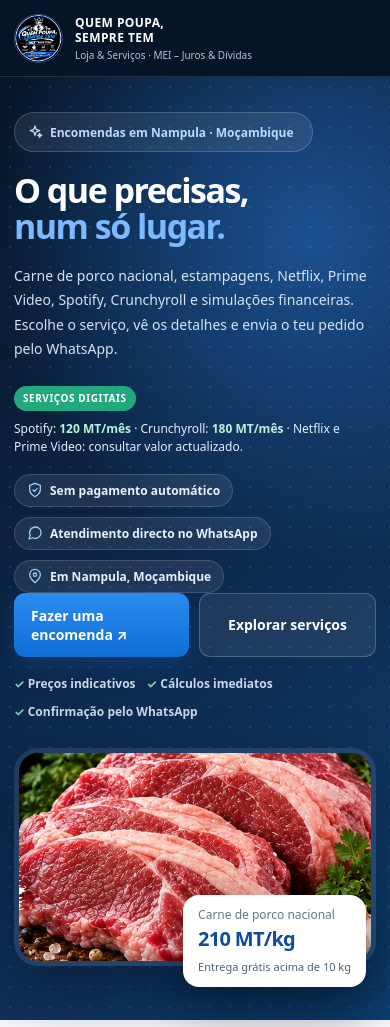
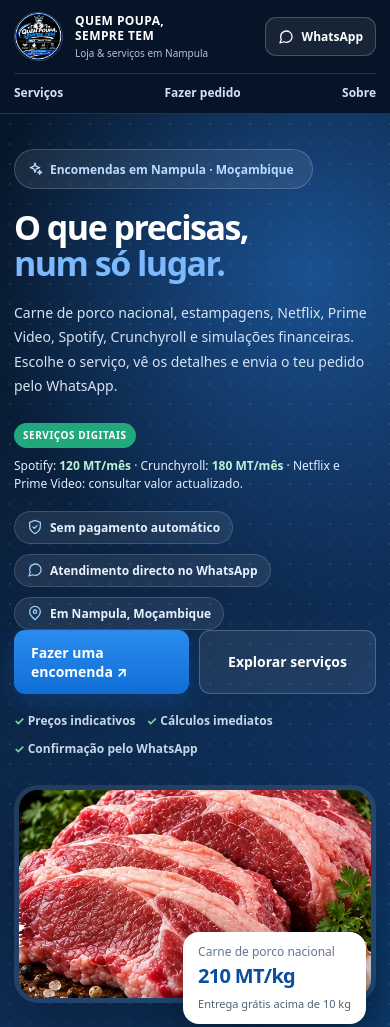
Before and after one commit to DelfioAndre/Quem_Poupa_Sempre_Tem, a plain HTML site: page index.html in a window 390 px wide. Shown: the top 1027 px of the page. Drawn offline with Linux system fonts and the light colour scheme.

Commit message:
Deslize suave

```diff
--- a/assets/css/styles.css
+++ b/assets/css/styles.css
@@ -16,7 +16,7 @@
     }
 
     html {
-      scroll-behavior: auto
+      scroll-behavior: smooth
     }
 
     body {
@@ -64,14 +64,16 @@
     }
 
     .topin {
-      display: flex;
+      display: grid;
+      grid-template-columns: auto minmax(0, 1fr) auto;
+      grid-template-areas: "brand nav contact";
       align-items: center;
-      justify-content: space-between;
-      gap: 16px;
-      min-height: 90px
+      gap: 24px;
+      min-height: 84px
     }
 
     .brand {
+      grid-area: brand;
       display: flex;
       align-items: center;
       gap: 12px;
@@ -99,6 +101,41 @@
       font-size: 11px;
       margin-top: 4px;
       line-height: 1.3
+    }
+
+    .topnav {
+      grid-area: nav;
+      display: flex;
+      align-items: center;
+      justify-content: center;
+      gap: clamp(14px, 2.2vw, 28px);
+      min-width: 0
+    }
+
+    .topnav a {
+      color: #d3e2f4;
+      font-size: 13px;
+      font-weight: 650;
+      white-space: nowrap;
+      transition: color .14s ease
+    }
+
+    .topnav a:hover,
+    .topnav a:focus-visible {
+      color: #fff;
+      text-decoration: underline;
+      text-underline-offset: 5px
+    }
+
+    .header-contact {
+      grid-area: contact;
+      white-space: nowrap
+    }
+
+    .header-contact .icon-svg {
+      width: 18px;
+      height: 18px;
+      flex: 0 0 18px
     }
 
     .outlinebtn,
@@ -827,6 +864,18 @@
     }
 
     @media(max-width:900px) {
+      .topin {
+        gap: 14px
+      }
+
+      .topnav {
+        gap: 14px
+      }
+
+      .topnav a {
+        font-size: 12px
+      }
+
       .hero-grid {
         gap: 26px;
         min-height: 490px
@@ -852,7 +901,10 @@
       }
 
       .topin {
-        min-height: 76px
+        grid-template-columns: minmax(0, 1fr) auto;
+        grid-template-areas: "brand contact" "nav nav";
+        gap: 12px 8px;
+        padding: 12px 0
       }
 
       .brand img {
@@ -868,8 +920,26 @@
         font-size: 10px
       }
 
-      .topin>.outlinebtn {
-        display: none
+      .topnav {
+        grid-column: 1 / -1;
+        justify-content: space-between;
+        border-top: 1px solid #ffffff20;
+        padding-top: 10px
+      }
+
+      .header-contact {
+        padding: 10px 12px;
+        font-size: 12px
+      }
+
+      .header-contact .icon-svg {
+        width: 16px;
+        height: 16px;
+        flex-basis: 16px
+      }
+
+      .topnav a {
+        font-size: 12px
       }
 
       .hero-grid {
--- a/index.html
+++ b/index.html
@@ -40,16 +40,23 @@
       Chrome, com JavaScript activado, para calcular carne, empréstimos e actualizar encomendas.</div>
   </noscript>
   <a class="skip" href="#servicos">Ir aos serviços</a>
-  <div class="top">
+  <header class="top">
     <div class="container topin">
       <a href="#inicio" class="brand" aria-label="Quem Poupa, Sempre Tem — início"><img
           src="assets/images/logo.webp" width="310" height="310" decoding="async"
           alt="Logótipo Quem Poupa, Sempre Tem"><span><strong>QUEM POUPA,<br>SEMPRE TEM</strong><small>Loja &amp;
-            Serviços · MEI – Juros &amp; Dívidas</small></span></a>
-      <a class="outlinebtn" href="https://wa.me/258856812121" target="_blank" rel="noopener noreferrer">Falar no
-        WhatsApp ↗</a>
+            serviços em Nampula</small></span></a>
+      <nav class="topnav" aria-label="Navegação principal">
+        <a href="#servicos">Serviços</a>
+        <a href="#pedidos">Fazer pedido</a>
+        <a href="#sobre">Sobre</a>
+      </nav>
+      <a class="outlinebtn header-contact" href="https://wa.me/258856812121" target="_blank" rel="noopener noreferrer">
+        <svg class="icon-svg" viewBox="0 0 24 24" aria-hidden="true"><path d="M21 11.5a8.4 8.4 0 0 1-.9 3.8 8.5 8.5 0 0 1-7.6 4.7 8.4 8.4 0 0 1-3.8-.9L3 21l1.9-5.7a8.4 8.4 0 0 1-.9-3.8 8.5 8.5 0 0 1 4.7-7.6 8.4 8.4 0 0 1 3.8-.9h.5a8.5 8.5 0 0 1 8 8v.5Z"/></svg>
+        <span>WhatsApp</span>
+      </a>
     </div>
-  </div>
+  </header>
   <main id="inicio">
     <section class="hero">
       <div class="container hero-grid">
@@ -533,7 +540,7 @@
         <p>Carne de porco · Estampagens · Entretenimento digital · Informação financeira MEI<br>Nampula, Moçambique ·
           WhatsApp: 856812121</p>
         <p>Imagens de apresentação ilustrativas. Encomendas sujeitas a confirmação.</p>
-        <p>by Délfio André</p>
+        <p>© by Délfio André | 2026</p>
       </div><a class="solidbtn" href="https://wa.me/258856812121" target="_blank" rel="noopener noreferrer">Contactar
         por WhatsApp ↗</a>
     </div>
```
